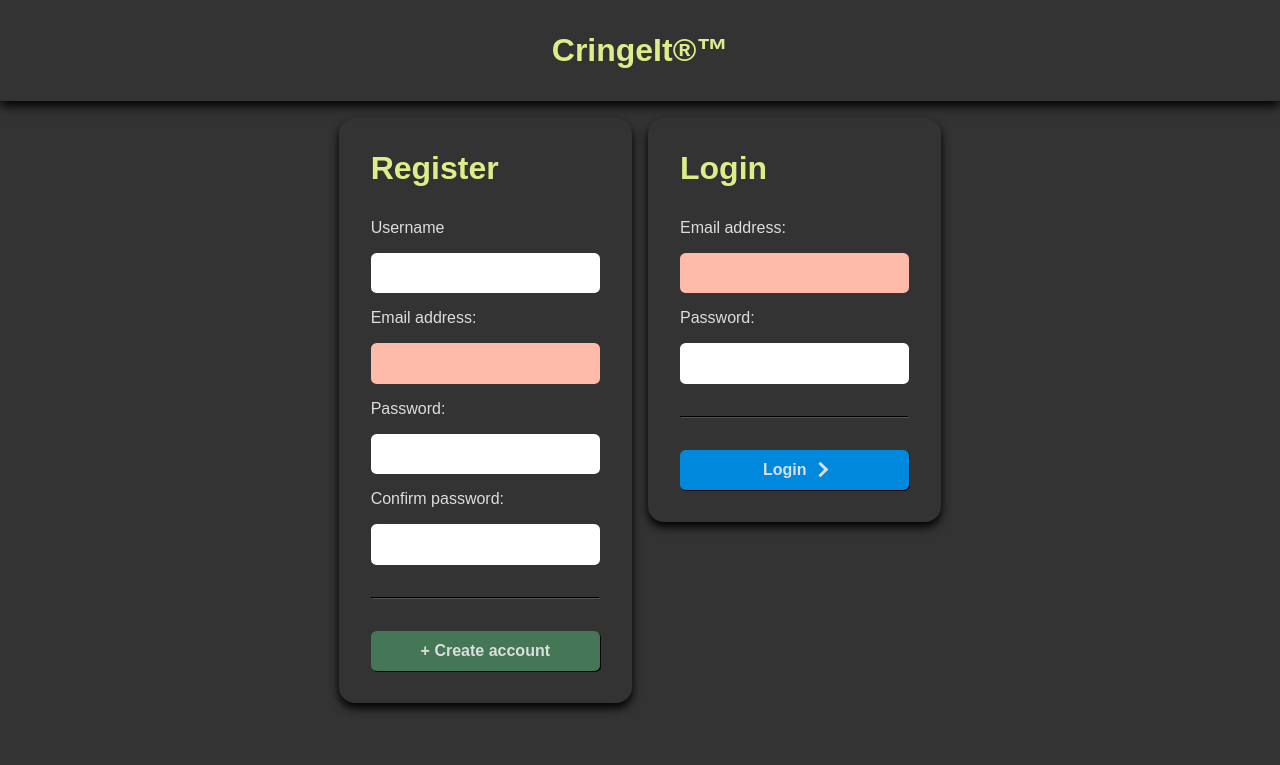
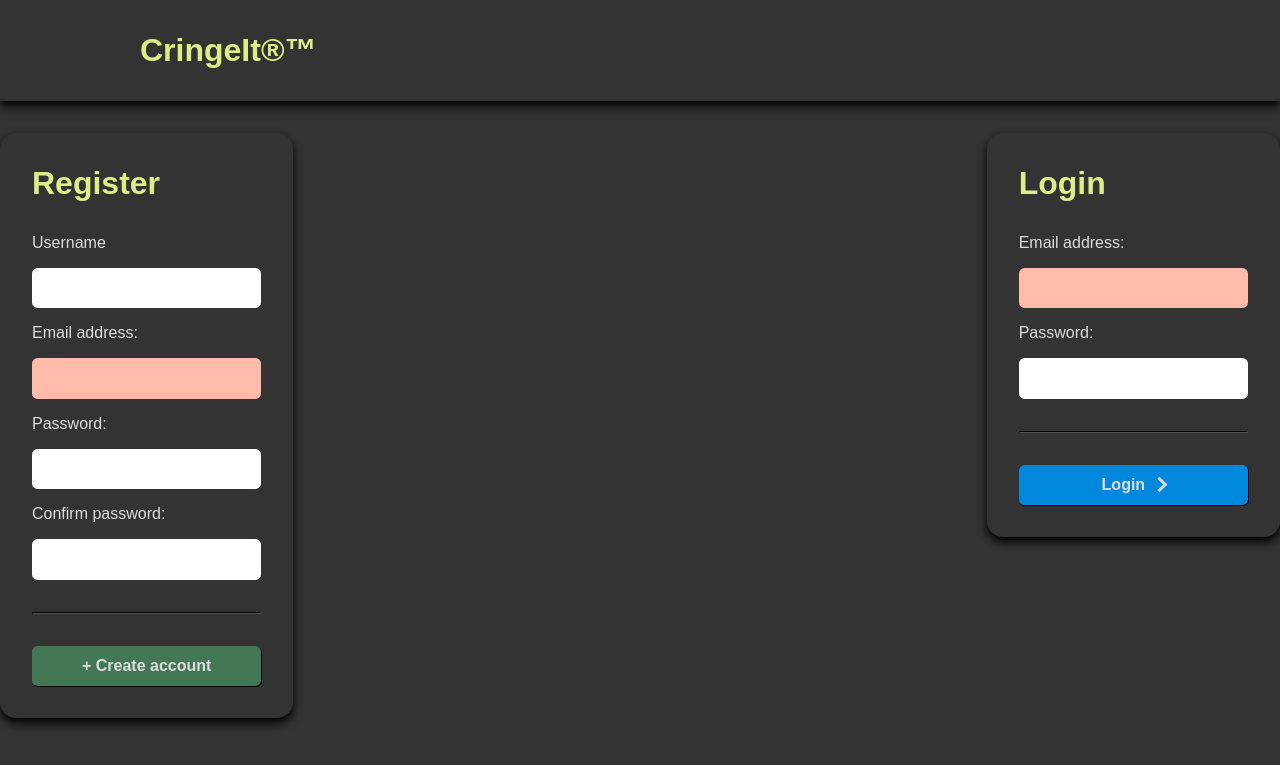
Before and after one commit to cptchuckles/cringeit, a Flask app: page / in a window 1280 px wide. Shown: the top 765 px of the page. Run offline with Flask 3, Linux system fonts and the light colour scheme.

Commit message:
fixup styles and classes

```diff
--- a/flask_app/static/main.css
+++ b/flask_app/static/main.css
@@ -1,5 +1,5 @@
 :root {
-  --page-width: 1200px;
+  --page-width: 1000px;
 
   --fg: #ddd;
   --fg-dark: #000;
@@ -32,14 +32,11 @@
 }
 
 body {
-  display: flex;
-  flex-direction: column;
-  gap: 1em;
-
   color: var(--fg);
   background-color: var(--bg);
 
   min-height: 90vh;
+  min-width: 600px;
 }
 
 header {
@@ -51,12 +48,15 @@ header {
 
   box-shadow: var(--soft-shadow);
 
-  & .content {
-    display: flex;
-    justify-content: space-between;
-    max-width: var(--page-width);
-    margin: auto;
-  }
+  margin-bottom: 2em;
+}
+
+.content {
+  display: flex;
+  justify-content: space-between;
+  max-width: var(--page-width);
+  width: 100%;
+  margin: auto;
 }
 
 main {
@@ -64,8 +64,7 @@ main {
   flex-direction: column;
   gap: 1em;
 
-  max-width: var(--page-width);
-  width: fit-content;
+  min-width: fit-content;
   margin: auto;
 
   & p {
@@ -113,6 +112,7 @@ button, .button {
 
   font-weight: bold;
   text-decoration: none !important;
+  min-width: max-content;
   cursor: pointer;
 
   border: none;
@@ -186,24 +186,15 @@ ol, ul {
   }
 }
 
-.wide {
-  width: 100%;
-}
-
-.page {
-  min-width: fit-content;
-  width: var(--page-width);
-}
-
 .row {
-  flex: 1;
-  width: 100%;
   display: flex;
   flex-direction: row !important;
   align-items: baseline;
   justify-content: space-between;
   gap: 1em;
   width: 100%;
+  min-width: fit-content;
+  margin: auto;
 }
 
 .column {
@@ -246,3 +237,17 @@ ol, ul {
     margin-bottom: 1em;
   }
 }
+
+.page {
+  width: var(--page-width);
+}
+
+.wide {
+  flex: 1;
+  width: 100%;
+}
+
+.short {
+  width: fit-content;
+  margin: 0;
+}
--- a/flask_app/templates/home.html
+++ b/flask_app/templates/home.html
@@ -1,7 +1,7 @@
 {% extends "layouts/main.html" %}
 {% block content -%}
 {% include "layouts/_flash_messages.html" %}
-<div class="page row">
+<div class="row">
     <div class="card">
         <h1>Register</h1>
         {% include "views/user/_form.html" %}
--- a/flask_app/templates/layouts/main.html
+++ b/flask_app/templates/layouts/main.html
@@ -13,17 +13,15 @@
             <div class="content wide row">
                 <h1>CringeIt®™</h1>
                 <div class="row" style="justify-content: flex-end;">
-                    <h3>{{ user.username }}</h3>
+                    <h3><a href="/users/{{ user.id }}">{{ user.username }}</a></h3>
                     <a href="/logout" class="danger arrow button">Log Out</a>
                 </div>
             </div>
             {%- else -%}
-            <div class="content"><h1>{{ self.title() }}</h1></div>
+            <div class="content wide row"><h1>{{ self.title() }}</h1></div>
             {%- endif -%}
         </header>
         {%- endblock %}
-        <main>
-            {% block content -%}{%- endblock %}
-        </main>
+        {% block content -%}{%- endblock %}
     </body>
 </html>
--- a/flask_app/templates/views/user/show.html
+++ b/flask_app/templates/views/user/show.html
@@ -2,14 +2,15 @@
 {%- block title -%}View Profile - {{ user.username }}{%- endblock -%}
 {% block content -%}
 {% include "layouts/_flash_messages.html" %}
+<main class="content column">
     <h1>{{ user.username }}</h1>
     <ul>
         <li>Email address: {{ user.email }}</li>
         <li>Joined: {{ user.created_at }}</li>
     </ul>
-<div class="wide row">
+    <div class="short row">
         <a href="/dashboard" class="button">Home</a>
         <a href="/users/{{ user.id }}/edit" class="button">Edit Profile</a>
-    <a href="/users/{{ user.id }}/delete" class="danger button">Delete Account</a>
     </div>
+</main>
 {%- endblock %}
```
Also changed, not shown: flask_app/templates/views/user/edit.html (+14 -4 lines). Lines whose indentation alone changed are shown as unchanged.
